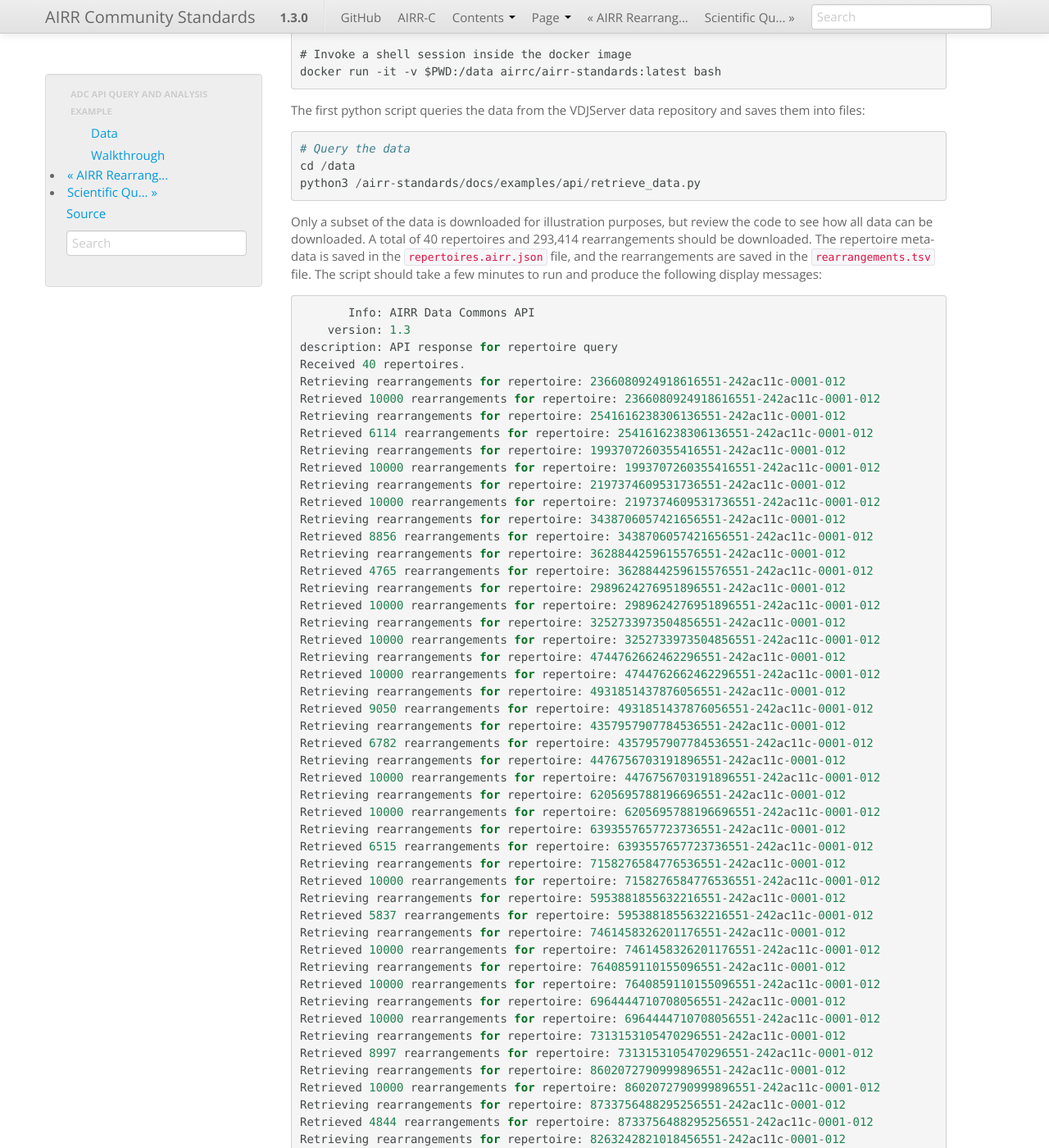
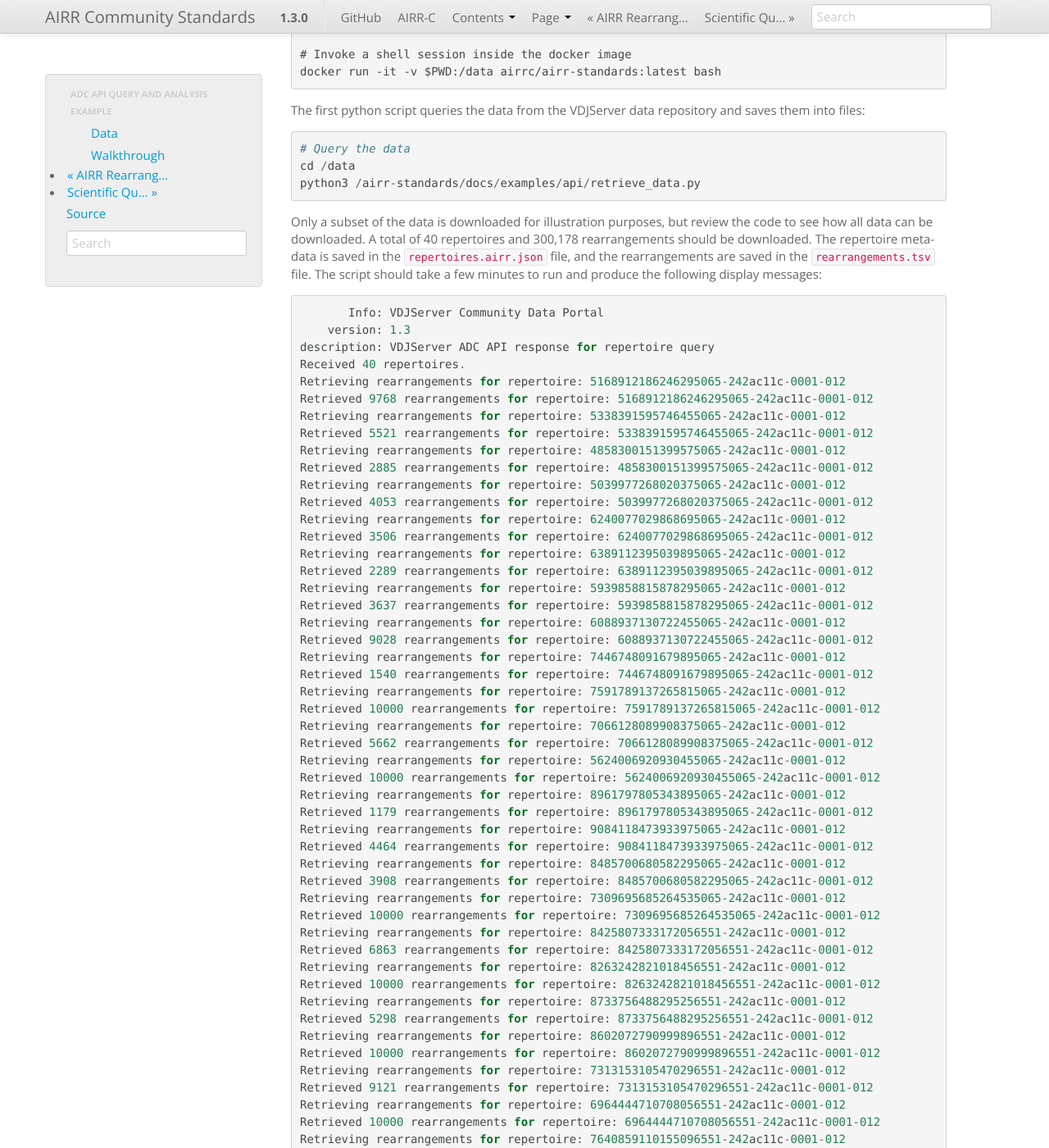
Before and after one commit to airr-community/airr-standards, a Sphinx documentation site: the page built from docs/examples/api_analysis_example.rst, in a window 1280 px wide and 1400 px high, scrolled down 776 px. Shown: the whole window at 82% size. Built offline with Sphinx 7.4.7, drawn with Linux system fonts in a browser that asks for light colours; pages that are not in the unit, such as notebooks, are missing from menus; some of the changed text lies outside the part shown.

Commit message:
new numbers for updated data

```diff
--- a/docs/examples/api_analysis_example.rst
+++ b/docs/examples/api_analysis_example.rst
@@ -61,96 +61,96 @@ repository and saves them into files::
 
 Only a subset of the data is downloaded for illustration purposes, but
 review the code to see how all data can be downloaded. A total of 40
-repertoires and 293,414 rearrangements should be downloaded. The
+repertoires and 300,178 rearrangements should be downloaded. The
 repertoire metadata is saved in the ``repertoires.airr.json`` file,
 and the rearrangements are saved in the ``rearrangements.tsv``
 file. The script should take a few minutes to run and produce the
 following display messages::
 
-           Info: AIRR Data Commons API
+           Info: VDJServer Community Data Portal
         version: 1.3
-    description: API response for repertoire query
+    description: VDJServer ADC API response for repertoire query
     Received 40 repertoires.
+    Retrieving rearrangements for repertoire: 5168912186246295065-242ac11c-0001-012
+    Retrieved 9768 rearrangements for repertoire: 5168912186246295065-242ac11c-0001-012
+    Retrieving rearrangements for repertoire: 5338391595746455065-242ac11c-0001-012
+    Retrieved 5521 rearrangements for repertoire: 5338391595746455065-242ac11c-0001-012
+    Retrieving rearrangements for repertoire: 4858300151399575065-242ac11c-0001-012
+    Retrieved 2885 rearrangements for repertoire: 4858300151399575065-242ac11c-0001-012
+    Retrieving rearrangements for repertoire: 5039977268020375065-242ac11c-0001-012
+    Retrieved 4053 rearrangements for repertoire: 5039977268020375065-242ac11c-0001-012
+    Retrieving rearrangements for repertoire: 6240077029868695065-242ac11c-0001-012
+    Retrieved 3506 rearrangements for repertoire: 6240077029868695065-242ac11c-0001-012
+    Retrieving rearrangements for repertoire: 6389112395039895065-242ac11c-0001-012
+    Retrieved 2289 rearrangements for repertoire: 6389112395039895065-242ac11c-0001-012
+    Retrieving rearrangements for repertoire: 5939858815878295065-242ac11c-0001-012
+    Retrieved 3637 rearrangements for repertoire: 5939858815878295065-242ac11c-0001-012
+    Retrieving rearrangements for repertoire: 6088937130722455065-242ac11c-0001-012
+    Retrieved 9028 rearrangements for repertoire: 6088937130722455065-242ac11c-0001-012
+    Retrieving rearrangements for repertoire: 7446748091679895065-242ac11c-0001-012
+    Retrieved 1540 rearrangements for repertoire: 7446748091679895065-242ac11c-0001-012
+    Retrieving rearrangements for repertoire: 7591789137265815065-242ac11c-0001-012
+    Retrieved 10000 rearrangements for repertoire: 7591789137265815065-242ac11c-0001-012
+    Retrieving rearrangements for repertoire: 7066128089908375065-242ac11c-0001-012
+    Retrieved 5662 rearrangements for repertoire: 7066128089908375065-242ac11c-0001-012
+    Retrieving rearrangements for repertoire: 5624006920930455065-242ac11c-0001-012
+    Retrieved 10000 rearrangements for repertoire: 5624006920930455065-242ac11c-0001-012
+    Retrieving rearrangements for repertoire: 8961797805343895065-242ac11c-0001-012
+    Retrieved 1179 rearrangements for repertoire: 8961797805343895065-242ac11c-0001-012
+    Retrieving rearrangements for repertoire: 9084118473933975065-242ac11c-0001-012
+    Retrieved 4464 rearrangements for repertoire: 9084118473933975065-242ac11c-0001-012
+    Retrieving rearrangements for repertoire: 8485700680582295065-242ac11c-0001-012
+    Retrieved 3908 rearrangements for repertoire: 8485700680582295065-242ac11c-0001-012
+    Retrieving rearrangements for repertoire: 7309695685264535065-242ac11c-0001-012
+    Retrieved 10000 rearrangements for repertoire: 7309695685264535065-242ac11c-0001-012
+    Retrieving rearrangements for repertoire: 8425807333172056551-242ac11c-0001-012
+    Retrieved 6863 rearrangements for repertoire: 8425807333172056551-242ac11c-0001-012
+    Retrieving rearrangements for repertoire: 8263242821018456551-242ac11c-0001-012
+    Retrieved 10000 rearrangements for repertoire: 8263242821018456551-242ac11c-0001-012
+    Retrieving rearrangements for repertoire: 8733756488295256551-242ac11c-0001-012
+    Retrieved 5298 rearrangements for repertoire: 8733756488295256551-242ac11c-0001-012
+    Retrieving rearrangements for repertoire: 8602072790999896551-242ac11c-0001-012
+    Retrieved 10000 rearrangements for repertoire: 8602072790999896551-242ac11c-0001-012
+    Retrieving rearrangements for repertoire: 7313153105470296551-242ac11c-0001-012
+    Retrieved 9121 rearrangements for repertoire: 7313153105470296551-242ac11c-0001-012
+    Retrieving rearrangements for repertoire: 6964444710708056551-242ac11c-0001-012
+    Retrieved 10000 rearrangements for repertoire: 6964444710708056551-242ac11c-0001-012
+    Retrieving rearrangements for repertoire: 7640859110155096551-242ac11c-0001-012
+    Retrieved 10000 rearrangements for repertoire: 7640859110155096551-242ac11c-0001-012
+    Retrieving rearrangements for repertoire: 7461458326201176551-242ac11c-0001-012
+    Retrieved 10000 rearrangements for repertoire: 7461458326201176551-242ac11c-0001-012
+    Retrieving rearrangements for repertoire: 5953881855632216551-242ac11c-0001-012
+    Retrieved 5916 rearrangements for repertoire: 5953881855632216551-242ac11c-0001-012
+    Retrieving rearrangements for repertoire: 7158276584776536551-242ac11c-0001-012
+    Retrieved 10000 rearrangements for repertoire: 7158276584776536551-242ac11c-0001-012
+    Retrieving rearrangements for repertoire: 6393557657723736551-242ac11c-0001-012
+    Retrieved 7257 rearrangements for repertoire: 6393557657723736551-242ac11c-0001-012
+    Retrieving rearrangements for repertoire: 6205695788196696551-242ac11c-0001-012
+    Retrieved 10000 rearrangements for repertoire: 6205695788196696551-242ac11c-0001-012
+    Retrieving rearrangements for repertoire: 4476756703191896551-242ac11c-0001-012
+    Retrieved 10000 rearrangements for repertoire: 4476756703191896551-242ac11c-0001-012
+    Retrieving rearrangements for repertoire: 4357957907784536551-242ac11c-0001-012
+    Retrieved 7033 rearrangements for repertoire: 4357957907784536551-242ac11c-0001-012
+    Retrieving rearrangements for repertoire: 4931851437876056551-242ac11c-0001-012
+    Retrieved 10000 rearrangements for repertoire: 4931851437876056551-242ac11c-0001-012
+    Retrieving rearrangements for repertoire: 4744762662462296551-242ac11c-0001-012
+    Retrieved 10000 rearrangements for repertoire: 4744762662462296551-242ac11c-0001-012
+    Retrieving rearrangements for repertoire: 3252733973504856551-242ac11c-0001-012
+    Retrieved 10000 rearrangements for repertoire: 3252733973504856551-242ac11c-0001-012
+    Retrieving rearrangements for repertoire: 2989624276951896551-242ac11c-0001-012
+    Retrieved 10000 rearrangements for repertoire: 2989624276951896551-242ac11c-0001-012
+    Retrieving rearrangements for repertoire: 3628844259615576551-242ac11c-0001-012
+    Retrieved 5208 rearrangements for repertoire: 3628844259615576551-242ac11c-0001-012
+    Retrieving rearrangements for repertoire: 3438706057421656551-242ac11c-0001-012
+    Retrieved 9530 rearrangements for repertoire: 3438706057421656551-242ac11c-0001-012
+    Retrieving rearrangements for repertoire: 2197374609531736551-242ac11c-0001-012
+    Retrieved 10000 rearrangements for repertoire: 2197374609531736551-242ac11c-0001-012
+    Retrieving rearrangements for repertoire: 1993707260355416551-242ac11c-0001-012
+    Retrieved 10000 rearrangements for repertoire: 1993707260355416551-242ac11c-0001-012
+    Retrieving rearrangements for repertoire: 2541616238306136551-242ac11c-0001-012
+    Retrieved 6512 rearrangements for repertoire: 2541616238306136551-242ac11c-0001-012
     Retrieving rearrangements for repertoire: 2366080924918616551-242ac11c-0001-012
     Retrieved 10000 rearrangements for repertoire: 2366080924918616551-242ac11c-0001-012
-    Retrieving rearrangements for repertoire: 2541616238306136551-242ac11c-0001-012
-    Retrieved 6114 rearrangements for repertoire: 2541616238306136551-242ac11c-0001-012
-    Retrieving rearrangements for repertoire: 1993707260355416551-242ac11c-0001-012
-    Retrieved 10000 rearrangements for repertoire: 1993707260355416551-242ac11c-0001-012
-    Retrieving rearrangements for repertoire: 2197374609531736551-242ac11c-0001-012
-    Retrieved 10000 rearrangements for repertoire: 2197374609531736551-242ac11c-0001-012
-    Retrieving rearrangements for repertoire: 3438706057421656551-242ac11c-0001-012
-    Retrieved 8856 rearrangements for repertoire: 3438706057421656551-242ac11c-0001-012
-    Retrieving rearrangements for repertoire: 3628844259615576551-242ac11c-0001-012
-    Retrieved 4765 rearrangements for repertoire: 3628844259615576551-242ac11c-0001-012
-    Retrieving rearrangements for repertoire: 2989624276951896551-242ac11c-0001-012
-    Retrieved 10000 rearrangements for repertoire: 2989624276951896551-242ac11c-0001-012
-    Retrieving rearrangements for repertoire: 3252733973504856551-242ac11c-0001-012
-    Retrieved 10000 rearrangements for repertoire: 3252733973504856551-242ac11c-0001-012
-    Retrieving rearrangements for repertoire: 4744762662462296551-242ac11c-0001-012
-    Retrieved 10000 rearrangements for repertoire: 4744762662462296551-242ac11c-0001-012
-    Retrieving rearrangements for repertoire: 4931851437876056551-242ac11c-0001-012
-    Retrieved 9050 rearrangements for repertoire: 4931851437876056551-242ac11c-0001-012
-    Retrieving rearrangements for repertoire: 4357957907784536551-242ac11c-0001-012
-    Retrieved 6782 rearrangements for repertoire: 4357957907784536551-242ac11c-0001-012
-    Retrieving rearrangements for repertoire: 4476756703191896551-242ac11c-0001-012
-    Retrieved 10000 rearrangements for repertoire: 4476756703191896551-242ac11c-0001-012
-    Retrieving rearrangements for repertoire: 6205695788196696551-242ac11c-0001-012
-    Retrieved 10000 rearrangements for repertoire: 6205695788196696551-242ac11c-0001-012
-    Retrieving rearrangements for repertoire: 6393557657723736551-242ac11c-0001-012
-    Retrieved 6515 rearrangements for repertoire: 6393557657723736551-242ac11c-0001-012
-    Retrieving rearrangements for repertoire: 7158276584776536551-242ac11c-0001-012
-    Retrieved 10000 rearrangements for repertoire: 7158276584776536551-242ac11c-0001-012
-    Retrieving rearrangements for repertoire: 5953881855632216551-242ac11c-0001-012
-    Retrieved 5837 rearrangements for repertoire: 5953881855632216551-242ac11c-0001-012
-    Retrieving rearrangements for repertoire: 7461458326201176551-242ac11c-0001-012
-    Retrieved 10000 rearrangements for repertoire: 7461458326201176551-242ac11c-0001-012
-    Retrieving rearrangements for repertoire: 7640859110155096551-242ac11c-0001-012
-    Retrieved 10000 rearrangements for repertoire: 7640859110155096551-242ac11c-0001-012
-    Retrieving rearrangements for repertoire: 6964444710708056551-242ac11c-0001-012
-    Retrieved 10000 rearrangements for repertoire: 6964444710708056551-242ac11c-0001-012
-    Retrieving rearrangements for repertoire: 7313153105470296551-242ac11c-0001-012
-    Retrieved 8997 rearrangements for repertoire: 7313153105470296551-242ac11c-0001-012
-    Retrieving rearrangements for repertoire: 8602072790999896551-242ac11c-0001-012
-    Retrieved 10000 rearrangements for repertoire: 8602072790999896551-242ac11c-0001-012
-    Retrieving rearrangements for repertoire: 8733756488295256551-242ac11c-0001-012
-    Retrieved 4844 rearrangements for repertoire: 8733756488295256551-242ac11c-0001-012
-    Retrieving rearrangements for repertoire: 8263242821018456551-242ac11c-0001-012
-    Retrieved 10000 rearrangements for repertoire: 8263242821018456551-242ac11c-0001-012
-    Retrieving rearrangements for repertoire: 8425807333172056551-242ac11c-0001-012
-    Retrieved 6753 rearrangements for repertoire: 8425807333172056551-242ac11c-0001-012
-    Retrieving rearrangements for repertoire: 7309695685264535065-242ac11c-0001-012
-    Retrieved 10000 rearrangements for repertoire: 7309695685264535065-242ac11c-0001-012
-    Retrieving rearrangements for repertoire: 8485700680582295065-242ac11c-0001-012
-    Retrieved 3598 rearrangements for repertoire: 8485700680582295065-242ac11c-0001-012
-    Retrieving rearrangements for repertoire: 9084118473933975065-242ac11c-0001-012
-    Retrieved 4354 rearrangements for repertoire: 9084118473933975065-242ac11c-0001-012
-    Retrieving rearrangements for repertoire: 8961797805343895065-242ac11c-0001-012
-    Retrieved 1166 rearrangements for repertoire: 8961797805343895065-242ac11c-0001-012
-    Retrieving rearrangements for repertoire: 5624006920930455065-242ac11c-0001-012
-    Retrieved 10000 rearrangements for repertoire: 5624006920930455065-242ac11c-0001-012
-    Retrieving rearrangements for repertoire: 7066128089908375065-242ac11c-0001-012
-    Retrieved 5049 rearrangements for repertoire: 7066128089908375065-242ac11c-0001-012
-    Retrieving rearrangements for repertoire: 7591789137265815065-242ac11c-0001-012
-    Retrieved 10000 rearrangements for repertoire: 7591789137265815065-242ac11c-0001-012
-    Retrieving rearrangements for repertoire: 7446748091679895065-242ac11c-0001-012
-    Retrieved 1527 rearrangements for repertoire: 7446748091679895065-242ac11c-0001-012
-    Retrieving rearrangements for repertoire: 6088937130722455065-242ac11c-0001-012
-    Retrieved 8634 rearrangements for repertoire: 6088937130722455065-242ac11c-0001-012
-    Retrieving rearrangements for repertoire: 5939858815878295065-242ac11c-0001-012
-    Retrieved 3393 rearrangements for repertoire: 5939858815878295065-242ac11c-0001-012
-    Retrieving rearrangements for repertoire: 6389112395039895065-242ac11c-0001-012
-    Retrieved 2274 rearrangements for repertoire: 6389112395039895065-242ac11c-0001-012
-    Retrieving rearrangements for repertoire: 6240077029868695065-242ac11c-0001-012
-    Retrieved 3480 rearrangements for repertoire: 6240077029868695065-242ac11c-0001-012
-    Retrieving rearrangements for repertoire: 5039977268020375065-242ac11c-0001-012
-    Retrieved 3773 rearrangements for repertoire: 5039977268020375065-242ac11c-0001-012
-    Retrieving rearrangements for repertoire: 4858300151399575065-242ac11c-0001-012
-    Retrieved 2612 rearrangements for repertoire: 4858300151399575065-242ac11c-0001-012
-    Retrieving rearrangements for repertoire: 5338391595746455065-242ac11c-0001-012
-    Retrieved 5399 rearrangements for repertoire: 5338391595746455065-242ac11c-0001-012
-    Retrieving rearrangements for repertoire: 5168912186246295065-242ac11c-0001-012
-    Retrieved 9642 rearrangements for repertoire: 5168912186246295065-242ac11c-0001-012
 
 The second python script loads the data from the files and generates a
 CDR3 amino acid length distribution that is grouped by the T cell
```
Also changed, not shown: docs/examples/images/api_analysis_plot.png.
